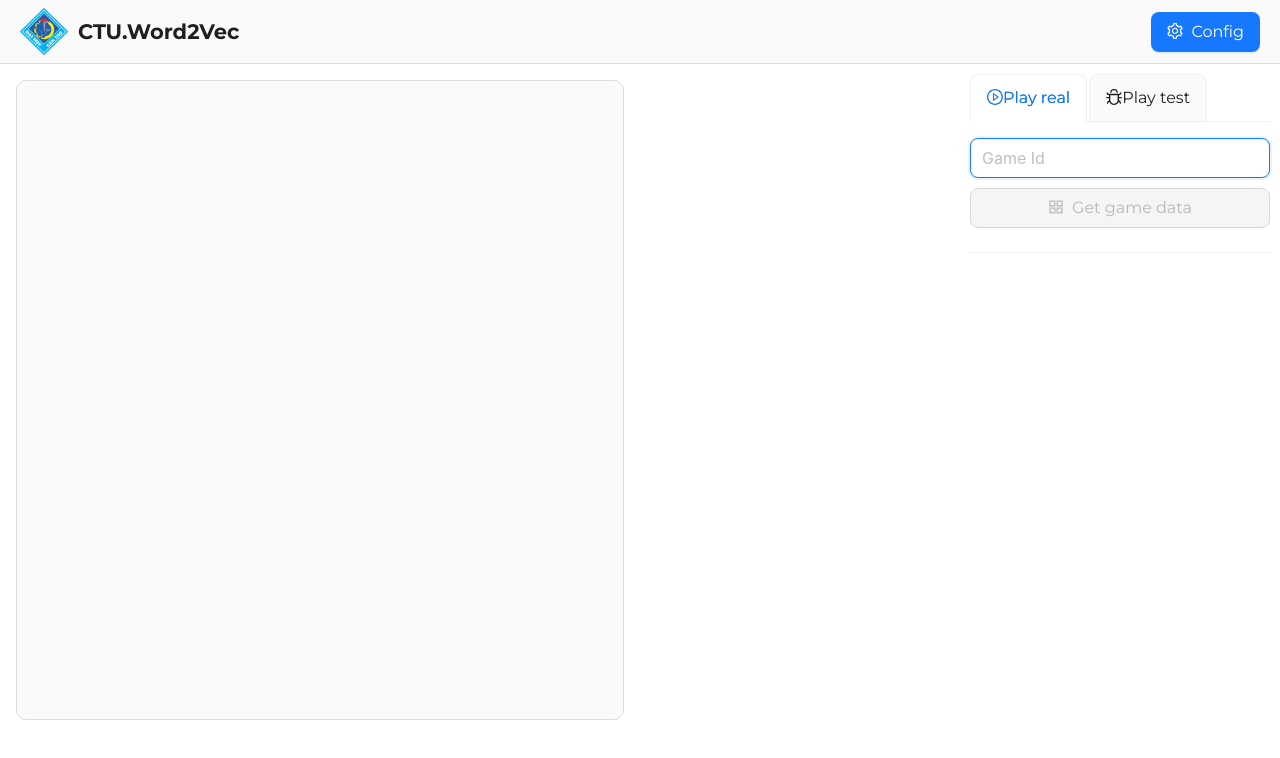
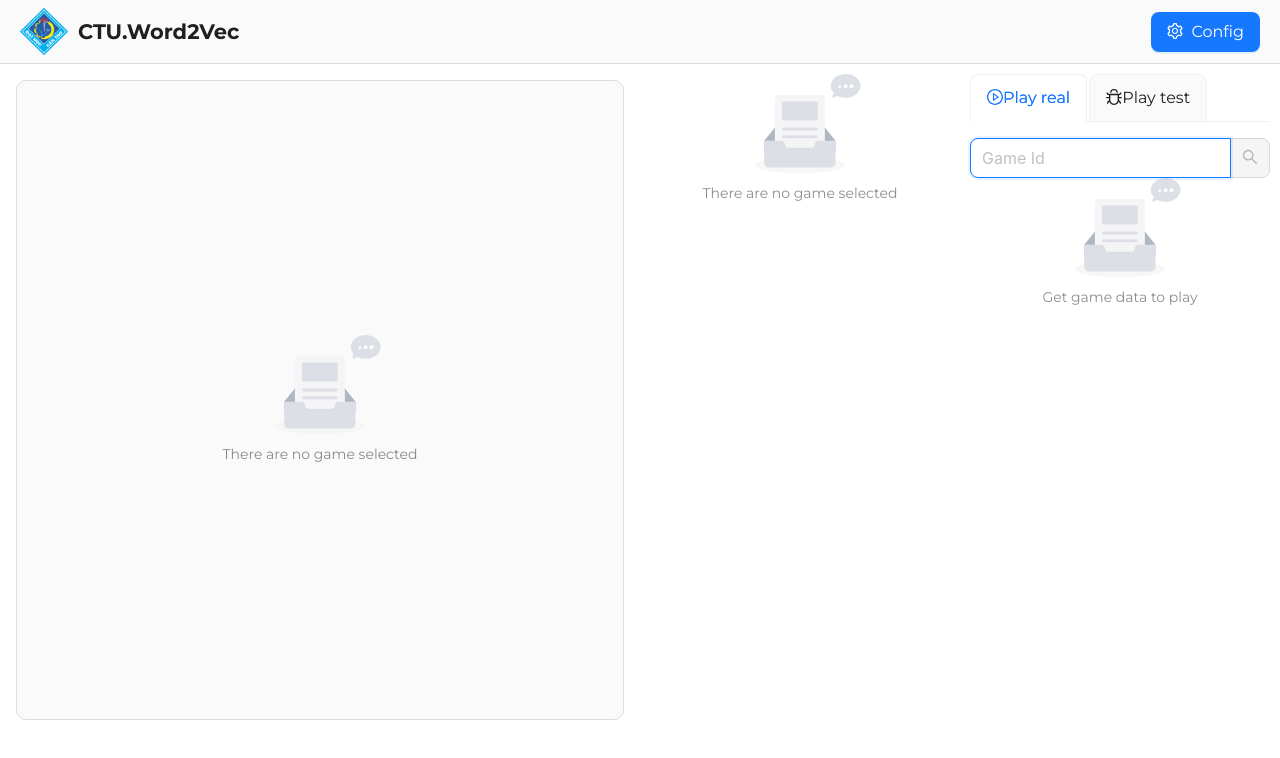
Before and after one commit to CTU-Word2Vec/procon2023, a React (Vite) app: page / in a window 1280 px wide. Shown: the top 758 px of the page. Built offline with nearby package versions, Linux system fonts and the light colour scheme; no server answers.

Commit message:
feat: update game ui

```diff
--- a/src/App.tsx
+++ b/src/App.tsx
@@ -6,7 +6,7 @@ import {
 	ZoomInOutlined,
 	ZoomOutOutlined,
 } from '@ant-design/icons';
-import { App as AntdApp, Button, Col, Row, Spin, Tabs } from 'antd';
+import { App as AntdApp, Button, Col, Empty, Row, Spin, Tabs } from 'antd';
 import ButtonGroup from 'antd/es/button/button-group';
 import clsx from 'clsx';
 import { Suspense, lazy, useState } from 'react';
@@ -24,6 +24,7 @@ function App() {
 	const [gameState, setGameState] = useState<GameStateData>();
 	const [zoom, setZoom] = useState(100);
 	const [isOpenFullScreen, setIsOpenFullscreen] = useState(false);
+	const [activeKey, setActiveKey] = useState('play-real');
 
 	const zoomIn = () => {
 		setZoom(zoom + 10);
@@ -43,8 +44,8 @@ function App() {
 							[styles.isFullScreen]: isOpenFullScreen,
 						})}
 					>
-						<Suspense fallback={<Spin />}>
-							{gameState && (
+						<Suspense fallback={<Spin />} key={activeKey}>
+							{gameState ? (
 								<>
 									<div style={{ transform: `scale(${zoom / 100})` }} className={styles.inner}>
 										<GameBoard state={gameState as GameStateData} />
@@ -90,19 +91,28 @@ function App() {
 										></Button>
 									</div>
 								</>
+							) : (
+								<Empty description='There are no game selected' />
 							)}
 						</Suspense>
 					</div>
 				</Col>
 
 				<Col xs={24} md={12} lg={6}>
-					<Suspense fallback={<Spin />}>{gameState && <GameScore state={gameState} />}</Suspense>
+					<Suspense key={activeKey} fallback={<Spin />}>
+						{gameState ? (
+							<GameScore state={gameState} />
+						) : (
+							<Empty description='There are no game selected' style={{ marginTop: 10 }} />
+						)}
+					</Suspense>
 				</Col>
 
 				<Col xs={24} md={12} lg={6} style={{ padding: 10 }}>
 					<Tabs
 						type='card'
-						defaultActiveKey='play-real'
+						activeKey={activeKey}
+						onChange={(key) => setActiveKey(key)}
 						items={[
 							{
 								label: (
--- a/src/components/action-list/index.module.scss
+++ b/src/components/action-list/index.module.scss
@@ -11,6 +11,10 @@
 	background: #fff;
 	z-index: 100;
 	display: flex;
+	height: 64px;
+	align-items: center;
+	position: sticky;
+	top: 64px;
 
 	span {
 		flex: 1;
@@ -43,7 +47,7 @@ $color-b: #009c15;
 		font-weight: bold;
 		color: #fff;
 		position: sticky;
-		top: 64px;
+		top: 128px;
 	}
 	.content {
 		flex: 1;
--- a/src/components/game-info/index.tsx
+++ b/src/components/game-info/index.tsx
@@ -27,7 +27,6 @@ export default function GameInfo({ game, currentTurn }: GameInfoProps) {
 			<DescriptionsItem label='Start time'>
 				{dayjs(game.start_time).format('DD/MM/YYYY HH:mm:ss')}
 			</DescriptionsItem>
-			<DescriptionsItem label='Turn'>{currentTurn}</DescriptionsItem>
 
 			<DescriptionsItem label='Status'>{tag}</DescriptionsItem>
 		</Descriptions>
--- a/src/components/game-score/index.module.scss
+++ b/src/components/game-score/index.module.scss
@@ -3,6 +3,7 @@
 .scores {
 	margin: 10px;
 	display: flex;
+	gap: 10px;
 
 	.side {
 		border: 2px solid $color-a;
--- a/src/components/play-real-tab/index.tsx
+++ b/src/components/play-real-tab/index.tsx
@@ -6,8 +6,8 @@ import GameAction from '@/models/GameAction';
 import playerService from '@/services/player.service';
 import playReal from '@/utils/playReal';
 import replay from '@/utils/replay';
-import { AppstoreOutlined, PlayCircleOutlined, ReloadOutlined, UserOutlined } from '@ant-design/icons';
-import { Button, Descriptions, Divider, Input, Select, Space, message } from 'antd';
+import { PlayCircleOutlined, ReloadOutlined, SearchOutlined, UserOutlined } from '@ant-design/icons';
+import { Button, Descriptions, Empty, Input, Select, Space, message } from 'antd';
 import DescriptionsItem from 'antd/es/descriptions/Item';
 import { useState } from 'react';
 import ActionList from '../action-list';
@@ -58,10 +58,13 @@ export default function PlayRealTab({ onGameStateChange: onGameStateChange, game
 	};
 
 	const handleGetGameData = async () => {
-		if (!gameId) return;
+		const key = 'loadGameData';
 
-		const key = 'loadGameData';
 		try {
+			if (!gameId) {
+				throw new Error('Please provide the id of game');
+			}
+
 			setIsLoadingGame(true);
 			messageApi.open({
 				key,
@@ -118,32 +121,23 @@ export default function PlayRealTab({ onGameStateChange: onGameStateChange, game
 						autoFocus
 						onChange={(event) => setGameId(event.target.value)}
 					/>
-				</Space.Compact>
-
-				<Space.Compact style={{ width: '100%', marginTop: 10 }}>
 					{game && (
 						<Button icon={<ReloadOutlined />} loading={isReplaying} onClick={handleReplay}>
 							Replay
 						</Button>
 					)}
-
 					<Button
-						icon={<AppstoreOutlined />}
+						icon={<SearchOutlined />}
 						type='primary'
-						disabled={!gameId}
 						loading={isLoadingGame}
 						htmlType='submit'
-						style={{ flex: 1 }}
-					>
-						Get game data
-					</Button>
+						disabled={!gameId}
+					></Button>
 				</Space.Compact>
 			</form>
 
-			<Divider />
-
-			{game && (
-				<Space direction='vertical' style={{ width: '100%' }}>
+			{game ? (
+				<Space direction='vertical' style={{ width: '100%', marginTop: 10 }}>
 					<Space>
 						<Select
 							placeholder='Side'
@@ -185,6 +179,8 @@ export default function PlayRealTab({ onGameStateChange: onGameStateChange, game
 
 					<ActionList actions={currentGameActions} />
 				</Space>
+			) : (
+				<Empty description='Get game data to play' />
 			)}
 		</>
 	);
--- a/src/components/play-test-tab/index.tsx
+++ b/src/components/play-test-tab/index.tsx
@@ -5,7 +5,7 @@ import GameAction from '@/models/GameAction';
 import playTest from '@/utils/playTest';
 import randomField, { RandomFieldOptions } from '@/utils/randomField';
 import { BugOutlined, ThunderboltOutlined } from '@ant-design/icons';
-import { Button, Card, Collapse, Descriptions, Form, InputNumber, Progress, Select, Space, message } from 'antd';
+import { Button, Card, Collapse, Descriptions, Empty, Form, InputNumber, Progress, Select, Space, message } from 'antd';
 import DescriptionsItem from 'antd/es/descriptions/Item';
 import FormItem from 'antd/es/form/FormItem';
 import { useState } from 'react';
@@ -34,9 +34,11 @@ export default function PlayTestTab({ gameState, onGameStateChange }: PlayRealTa
 	const [numberOfTurns, setNumberOfTurns] = useState(100);
 	const [sideAMode, setSideAMode] = useState<GameMode>('Caro');
 	const [sideBMode, setSideBMode] = useState<GameMode>('Caro');
+	const [isRandoming, setIsRandoming] = useState(false);
 
 	const handleRandomField = (values: RandomFieldOptions) => {
 		try {
+			setIsRandoming(true);
 			const field = randomField(values);
 			setRandomedField(field);
 			const gameManager = new GameManager(field);
@@ -44,6 +46,8 @@ export default function PlayTestTab({ gameState, onGameStateChange }: PlayRealTa
 			onGameStateChange(gameManager.getData());
 		} catch (error: any) {
 			message.error(error.message);
+		} finally {
+			setIsRandoming(false);
 		}
 	};
 
@@ -60,8 +64,8 @@ export default function PlayTestTab({ gameState, onGameStateChange }: PlayRealTa
 	return (
 		<Space style={{ width: '100%' }} direction='vertical'>
 			<Collapse
-				activeKey={isPlayingTest ? [] : ['random-field']}
-				collapsible='disabled'
+				size='middle'
+				defaultActiveKey={['random-field']}
 				items={[
 					{
 						label: 'Random field',
@@ -73,6 +77,7 @@ export default function PlayTestTab({ gameState, onGameStateChange }: PlayRealTa
 								labelCol={{ xs: 12 }}
 								onFinish={handleRandomField}
 								size='middle'
+								disabled={isRandoming}
 							>
 								<FormItem label='Width' name='width'>
 									<InputNumber placeholder='Width' name='width' />
@@ -93,11 +98,11 @@ export default function PlayTestTab({ gameState, onGameStateChange }: PlayRealTa
 								</FormItem>
 								<Button
 									icon={<ThunderboltOutlined />}
-									type='primary'
 									danger
 									style={{ width: '100%' }}
 									htmlType='submit'
 									disabled={isPlayingTest}
+									size='large'
 								>
 									Random field
 								</Button>
@@ -107,29 +112,27 @@ export default function PlayTestTab({ gameState, onGameStateChange }: PlayRealTa
 				]}
 			></Collapse>
 
-			{gameState && (
+			{randomedField && gameState ? (
 				<>
-					<Card title='Side A' size='small'>
+					<Form component={Card} title='Select algorithms' disabled={isPlayingTest}>
+						<Form.Item label='Side A'>
 							<Select
 								placeholder='Select game mode'
-							size='middle'
 								style={{ width: '100%' }}
 								options={gameModes.map((mode) => ({ label: mode, value: mode }))}
 								value={sideAMode}
 								onChange={setSideAMode}
 							/>
-					</Card>
-
-					<Card title='Side B' size='small'>
+						</Form.Item>
+						<Form.Item label='Side B'>
 							<Select
 								placeholder='Select game mode'
-							size='middle'
 								style={{ width: '100%' }}
 								options={gameModes.map((mode) => ({ label: mode, value: mode }))}
 								value={sideBMode}
 								onChange={setSideBMode}
 							/>
-					</Card>
+						</Form.Item>
 
 						<Space style={{ width: '100%' }}>
 							<InputNumber
@@ -137,10 +140,16 @@ export default function PlayTestTab({ gameState, onGameStateChange }: PlayRealTa
 								value={numberOfTurns}
 								onChange={(value) => setNumberOfTurns(value!)}
 							/>
-						<Button icon={<BugOutlined />} type='primary' loading={isPlayingTest} onClick={handlePlayTest}>
+							<Button
+								icon={<BugOutlined />}
+								type='primary'
+								loading={isPlayingTest}
+								onClick={handlePlayTest}
+							>
 								{isPlayingTest ? 'Playing test...' : 'Play test'}
 							</Button>
 						</Space>
+					</Form>
 
 					<Descriptions>
 						<DescriptionsItem label='Turn'>
@@ -154,6 +163,8 @@ export default function PlayTestTab({ gameState, onGameStateChange }: PlayRealTa
 
 					<ActionList actions={actions} />
 				</>
+			) : (
+				<Empty description='Please random field to play game' />
 			)}
 		</Space>
 	);
```
Lines whose indentation alone changed are shown as unchanged.
